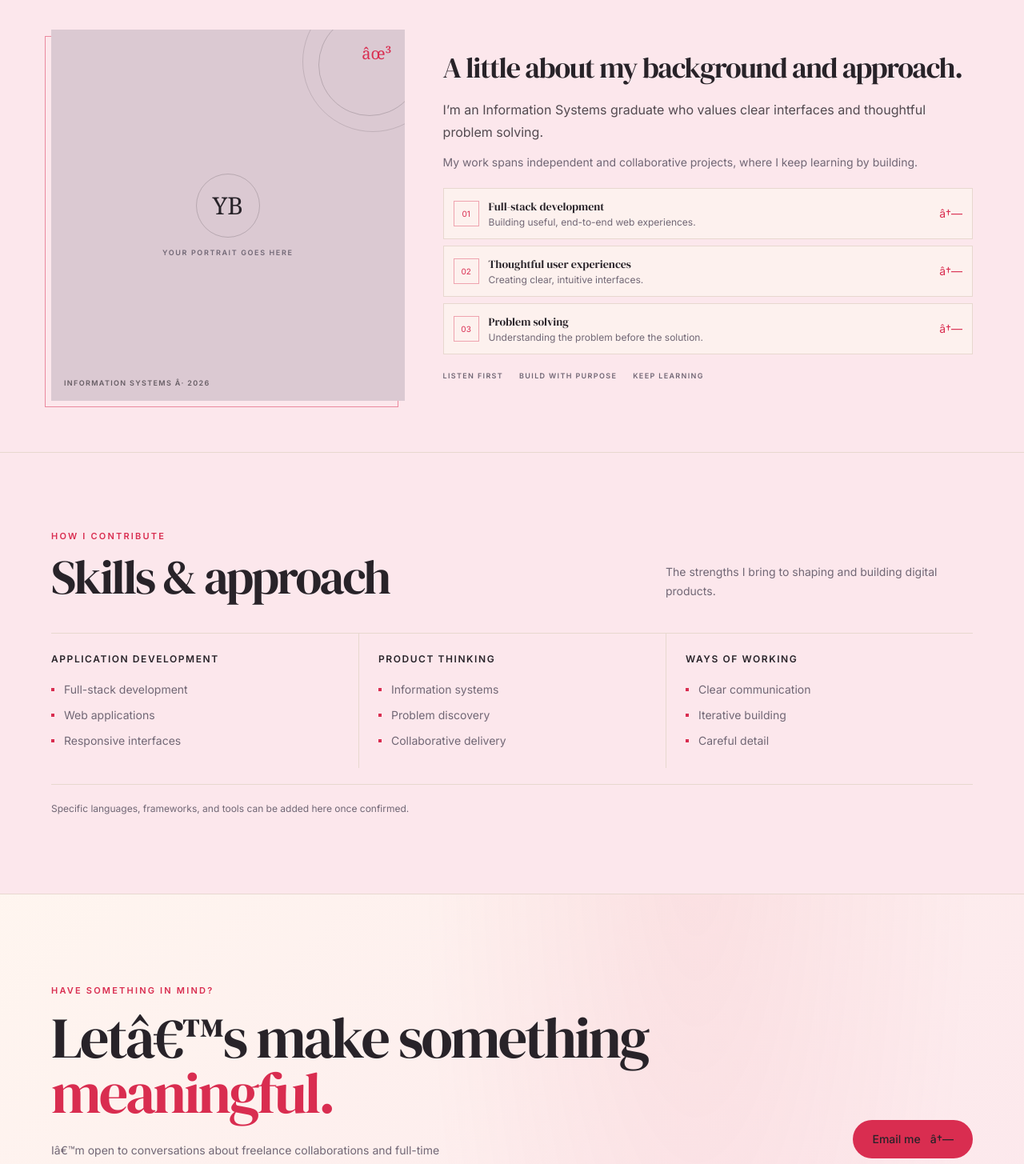
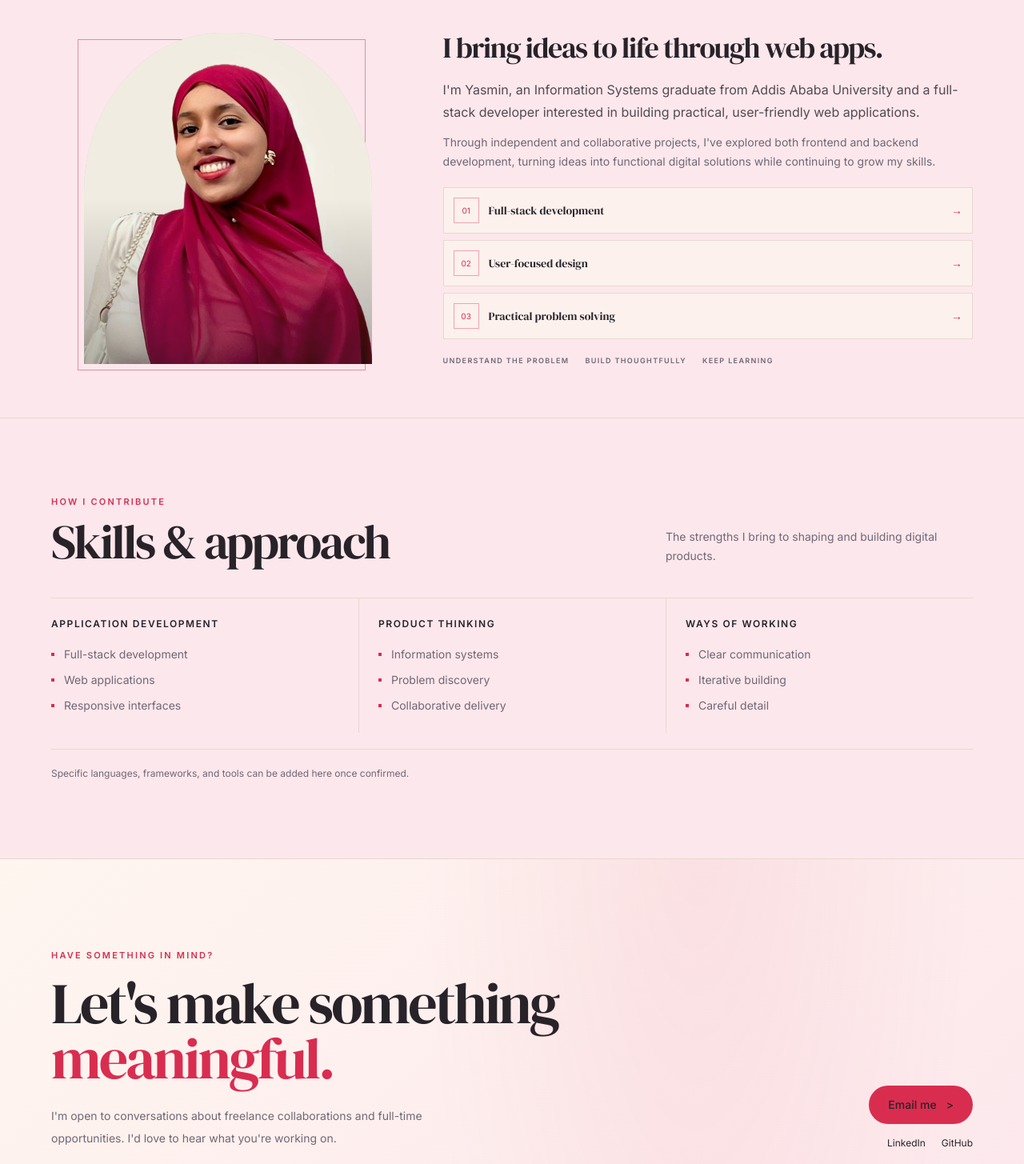
Before and after one commit to Yasmin-Bushra/my_portfolio, a React (Vite) app: page / in a window 1280 px wide. Shown: the part 1835-3290 px from the top of the page at 80% size. Built offline with nearby package versions, Linux system fonts and the light colour scheme.

Commit message:
Improve About section

```diff
--- a/src/components/Footer.tsx
+++ b/src/components/Footer.tsx
@@ -1,8 +1,8 @@
 export default function Footer() {
   return (
     <footer className="mx-auto flex w-full max-w-[1440px] flex-col gap-3 border-t border-[#E8D8CF] px-5 py-6 text-xs text-[#716775] sm:flex-row sm:items-center sm:justify-between sm:px-8 lg:px-16">
-      <span>Â© {new Date().getFullYear()} Yasmin B.</span>
-      <a className="w-fit transition-colors hover:text-[#D92D50] focus-visible:outline-2 focus-visible:outline-offset-4 focus-visible:outline-[#D92D50]" href="#top">Back to top â†‘</a>
+      <span>Copyright {new Date().getFullYear()} Yasmin B.</span>
+      <a className="w-fit transition-colors hover:text-[#D92D50] focus-visible:outline-2 focus-visible:outline-offset-4 focus-visible:outline-[#D92D50]" href="#top">Back to top</a>
     </footer>
   );
 }
--- a/src/sections/About.tsx
+++ b/src/sections/About.tsx
@@ -7,13 +7,13 @@ const highlights = [
   },
   {
     number: '02',
-    title: 'Thoughtful user experiences',
-    description: 'Creating clear, intuitive interfaces.',
+    title: 'User-focused design',
+    description: 'Making web applications clear and easy to use.',
   },
   {
     number: '03',
-    title: 'Problem solving',
-    description: 'Understanding the problem before the solution.',
+    title: 'Practical problem solving',
+    description: 'Turning real needs into working solutions.',
   },
 ];
 
@@ -38,50 +38,36 @@ export default function About() {
             </h2>
           </div>
 
-          <span className="hidden text-[10px] font-medium uppercase tracking-[0.16em] text-[#716775] sm:block">
-            Yasmin Bushra / 01
-          </span>
+
         </div>
 
         <div className="grid items-center gap-8 lg:grid-cols-[0.8fr_1.2fr] lg:gap-12">
-          {/* Portrait placeholder â€” replace with your photo later. */}
-          <div className="relative mx-auto w-full max-w-[300px] lg:max-w-none">
+          <div className="relative mx-auto w-full max-w-[300px] lg:max-w-[360px]">
             <div className="absolute -bottom-2 -left-2 h-full w-full border border-[#D92D50]/50" />
 
-            <div className="relative flex aspect-[4/4.2] items-center justify-center overflow-hidden bg-[#DBC9D2]">
-              <div className="absolute -right-12 -top-12 h-44 w-44 rounded-full border border-[#282329]/15" />
-              <div className="absolute -right-5 -top-5 h-32 w-32 rounded-full border border-[#282329]/20" />
+            <div className="relative aspect-[4/4.6] overflow-hidden rounded-t-[48%] bg-[#DBC9D2]">
+              <img
+                src="/images/projects/yasmin.jpg"
+                alt="Yasmin Bushra"
+                className="h-full w-full object-cover"
+              />
+              <div aria-hidden="true" className="absolute inset-0 bg-gradient-to-t from-[#282329]/35 via-transparent to-transparent" />
 
-              <div className="relative flex flex-col items-center gap-3">
-                <div className="flex h-20 w-20 items-center justify-center rounded-full border border-[#282329]/20 font-serif text-3xl text-[#282329]">
-                  YB
-                </div>
-                <p className="text-[9px] font-semibold uppercase tracking-[0.18em] text-[#716775]">
-                  Your portrait goes here
-                </p>
-              </div>
-
-              <span className="absolute bottom-4 left-4 text-[9px] font-semibold uppercase tracking-[0.15em] text-[#282329]/65">
-                Information Systems Â· 2026
-              </span>
-              <span className="absolute right-4 top-4 font-serif text-xl text-[#D92D50]">
-                âœ³
-              </span>
             </div>
           </div>
 
           {/* Introduction */}
           <div>
             <p className="editorial text-2xl leading-tight tracking-[-0.035em] text-[#282329] sm:text-3xl lg:text-4xl">
-              A little about my background and approach.
+              I bring ideas to life through web apps.
             </p>
 
             <p className="mt-4 text-sm leading-6 text-[#282329]/80 sm:text-base sm:leading-7">
-              I’m an Information Systems graduate who values clear interfaces and thoughtful problem solving.
+              I'm Yasmin, an Information Systems graduate from Addis Ababa University and a full-stack developer interested in building practical, user-friendly web applications.
             </p>
 
             <p className="mt-3 text-sm leading-6 text-[#716775]">
-              My work spans independent and collaborative projects, where I keep learning by building.
+              Through independent and collaborative projects, I've explored both frontend and backend development, turning ideas into functional digital solutions while continuing to grow my skills.
             </p>
 
             <div className="mt-5 grid gap-2">
@@ -98,21 +84,16 @@ export default function About() {
                     <h3 className="text-xs font-semibold text-[#282329] sm:text-sm">
                       {item.title}
                     </h3>
-                    <p className="mt-0.5 text-[11px] leading-4 text-[#716775] sm:text-xs">
-                      {item.description}
-                    </p>
                   </div>
 
-                  <span className="text-sm text-[#D92D50] transition-transform group-hover:translate-x-1">
-                    â†—
-                  </span>
+                  <span aria-hidden="true" className="text-sm text-[#D92D50] transition-transform group-hover:translate-x-1">→</span>
                 </div>
               ))}
             </div>
 
             <div className="mt-5 flex flex-wrap gap-x-5 gap-y-2 text-[9px] font-semibold uppercase tracking-[0.15em] text-[#716775]">
-              <span>Listen first</span>
-              <span>Build with purpose</span>
+              <span>Understand the problem</span>
+              <span>Build thoughtfully</span>
               <span>Keep learning</span>
             </div>
           </div>
--- a/src/sections/Contact.tsx
+++ b/src/sections/Contact.tsx
@@ -5,14 +5,14 @@ export default function Contact() {
     <section id="contact" className="scroll-mt-8 mx-auto grid w-full max-w-[1440px] gap-8 px-5 py-20 sm:px-8 lg:grid-cols-[1fr_auto] lg:items-end lg:px-16 lg:py-28" aria-labelledby="contact-title">
       <div>
         <p className="mb-4 text-[11px] font-semibold uppercase tracking-[0.2em] text-[#D92D50]">Have something in mind?</p>
-        <h2 id="contact-title" className="editorial max-w-3xl text-5xl leading-[0.96] tracking-[-0.04em] sm:text-7xl">Letâ€™s make something <span className="text-[#D92D50]">meaningful.</span></h2>
-        <p className="mt-6 max-w-lg text-sm leading-7 text-[#716775]">Iâ€™m open to conversations about freelance collaborations and full-time opportunities. Iâ€™d love to hear what youâ€™re working on.</p>
+        <h2 id="contact-title" className="editorial max-w-3xl text-5xl leading-[0.96] tracking-[-0.04em] sm:text-7xl">Let&#39;s make something <span className="text-[#D92D50]">meaningful.</span></h2>
+        <p className="mt-6 max-w-lg text-sm leading-7 text-[#716775]">I&#39;m open to conversations about freelance collaborations and full-time opportunities. I&#39;d love to hear what you&#39;re working on.</p>
       </div>
       <div className="flex flex-col items-start gap-4 lg:items-end">
-        <Button href="mailto:yasminbushraa@gmail.com">Email me <span aria-hidden="true">â†—</span></Button>
+        <Button href="mailto:yasminbushraa@gmail.com">Email me <span aria-hidden="true">&gt;</span></Button>
         <div className="flex flex-wrap gap-x-5 gap-y-2 text-xs">
-          <a className="underline decoration-[#E8D8CF] underline-offset-4 transition-colors hover:text-[#D92D50] focus-visible:outline-2 focus-visible:outline-offset-4 focus-visible:outline-[#D92D50]" href="https://www.linkedin.com/in/YOUR_LINKEDIN_USERNAME" target="_blank" rel="noreferrer">LinkedIn â†—</a>
-          <a className="underline decoration-[#E8D8CF] underline-offset-4 transition-colors hover:text-[#D92D50] focus-visible:outline-2 focus-visible:outline-offset-4 focus-visible:outline-[#D92D50]" href="https://github.com/YOUR_GITHUB_USERNAME" target="_blank" rel="noreferrer">GitHub â†—</a>
+          <a className="underline decoration-[#E8D8CF] underline-offset-4 transition-colors hover:text-[#D92D50] focus-visible:outline-2 focus-visible:outline-offset-4 focus-visible:outline-[#D92D50]" href="https://www.linkedin.com/in/YOUR_LINKEDIN_USERNAME" target="_blank" rel="noreferrer">LinkedIn</a>
+          <a className="underline decoration-[#E8D8CF] underline-offset-4 transition-colors hover:text-[#D92D50] focus-visible:outline-2 focus-visible:outline-offset-4 focus-visible:outline-[#D92D50]" href="https://github.com/YOUR_GITHUB_USERNAME" target="_blank" rel="noreferrer">GitHub</a>
         </div>
       </div>
     </section>
```
Also changed, not shown: public/images/projects/yasmin.jpg (added).
